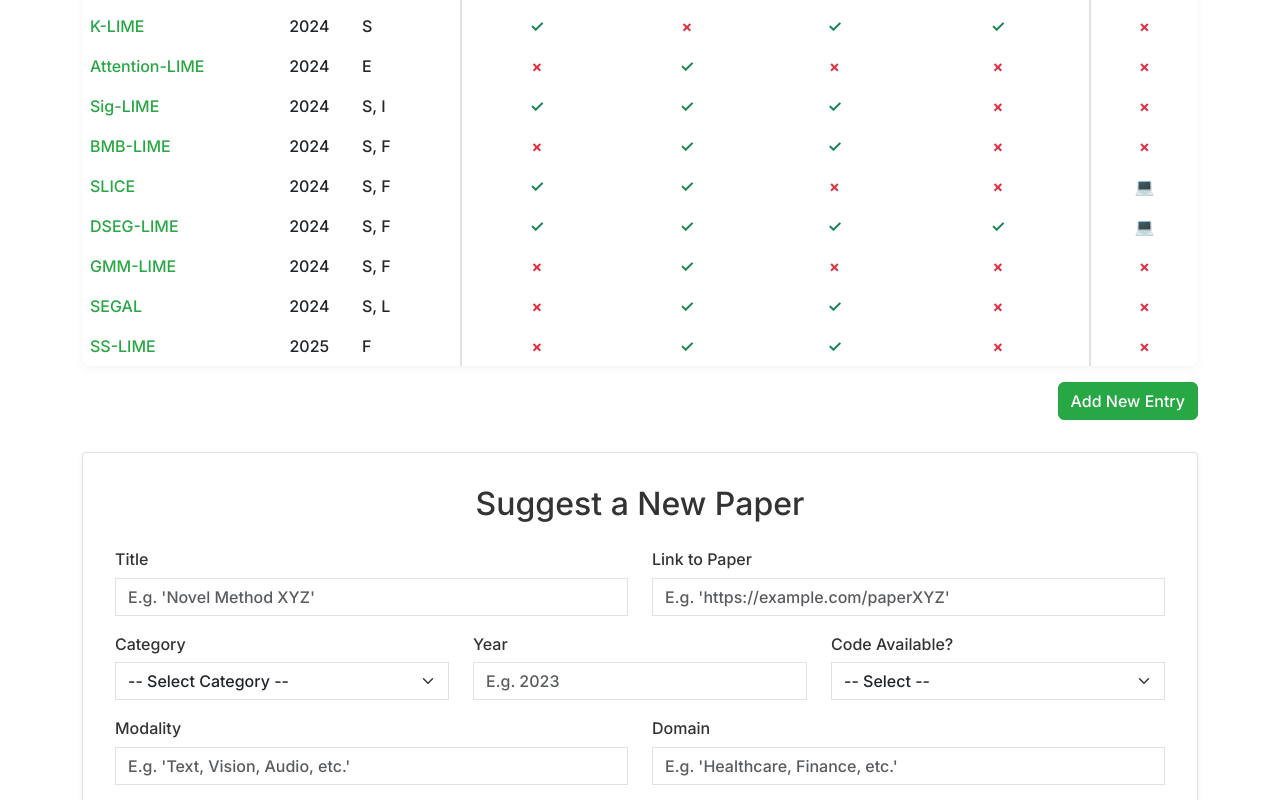
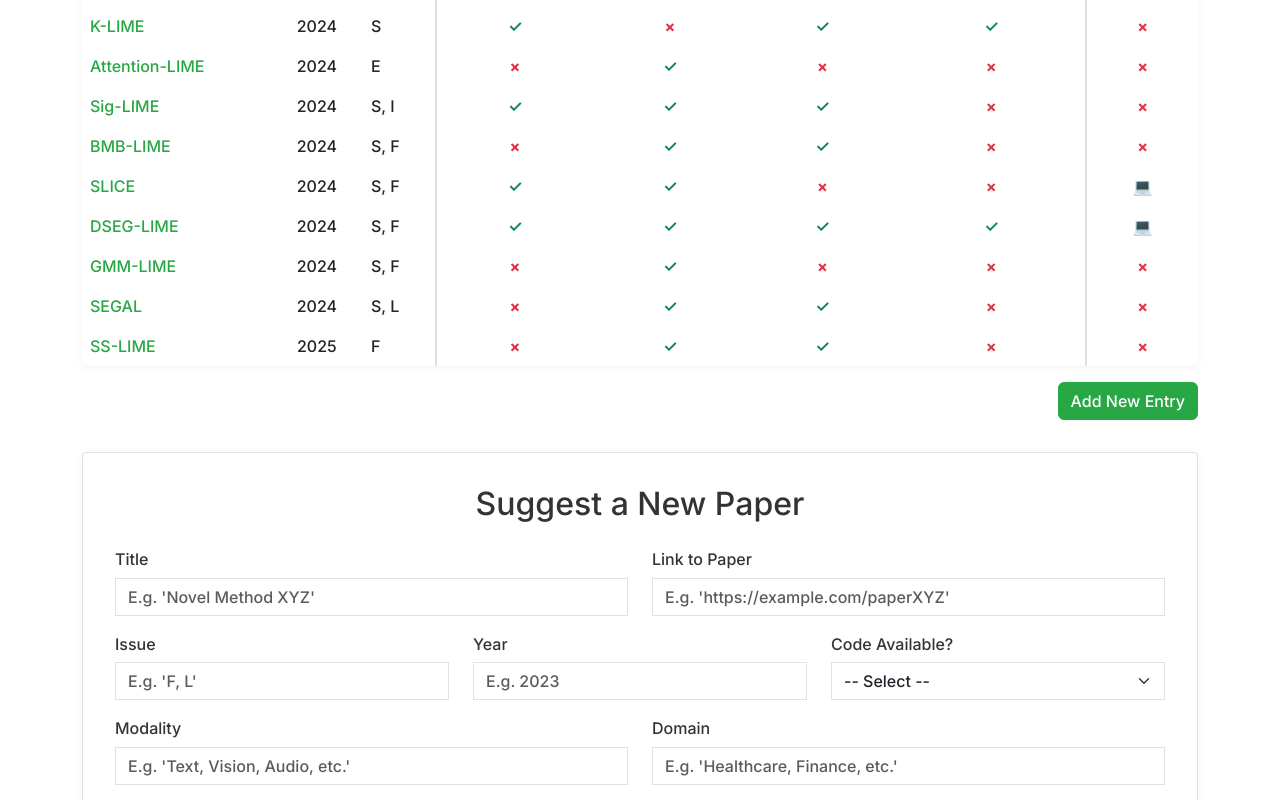
Before and after one commit to patrick-knab/which-lime-to-trust, a plain HTML site: page index.html in a window 1280 px wide. Both pictures are taken after a click on the button "Add New Entry". Shown: the part 2856-3656 px from the top of the page. Drawn offline with nearby package versions, Linux system fonts and the light colour scheme.

Commit message:
changed input values

```diff
--- a/index.html
+++ b/index.html
@@ -284,7 +284,7 @@
               <span id="yearSortIcon" class="sort-icon">▼</span>
             </th>
             <!-- 3) Category (not sortable) -->
-            <th id="categoryCol">Category</th>
+            <th id="categoryCol">Issue</th>
             <!-- 4) Binary1 (sortable, vertical line before it) -->
             <th id="binary1Col" class="text-center">
               Feature <br>Generation
@@ -358,14 +358,8 @@
         </div>
         <!-- Category -->
         <div class="col-md-4">
-          <label for="categoryField" class="form-label">Category</label>
-          <select class="form-select" id="categoryField" name="category" required>
-            <option value="" disabled selected>-- Select Category --</option>
-            <option value="Methods">Methods</option>
-            <option value="Applications">Applications</option>
-            <option value="Review">Review</option>
-            <option value="Other">Other</option>
-          </select>
+          <label for="categoryField" class="form-label">Issue</label>
+          <input type="text" class="form-control" id="categoryField" name="category" placeholder="E.g. 'F, L'" required>
         </div>
         <!-- Year -->
         <div class="col-md-4">
```
